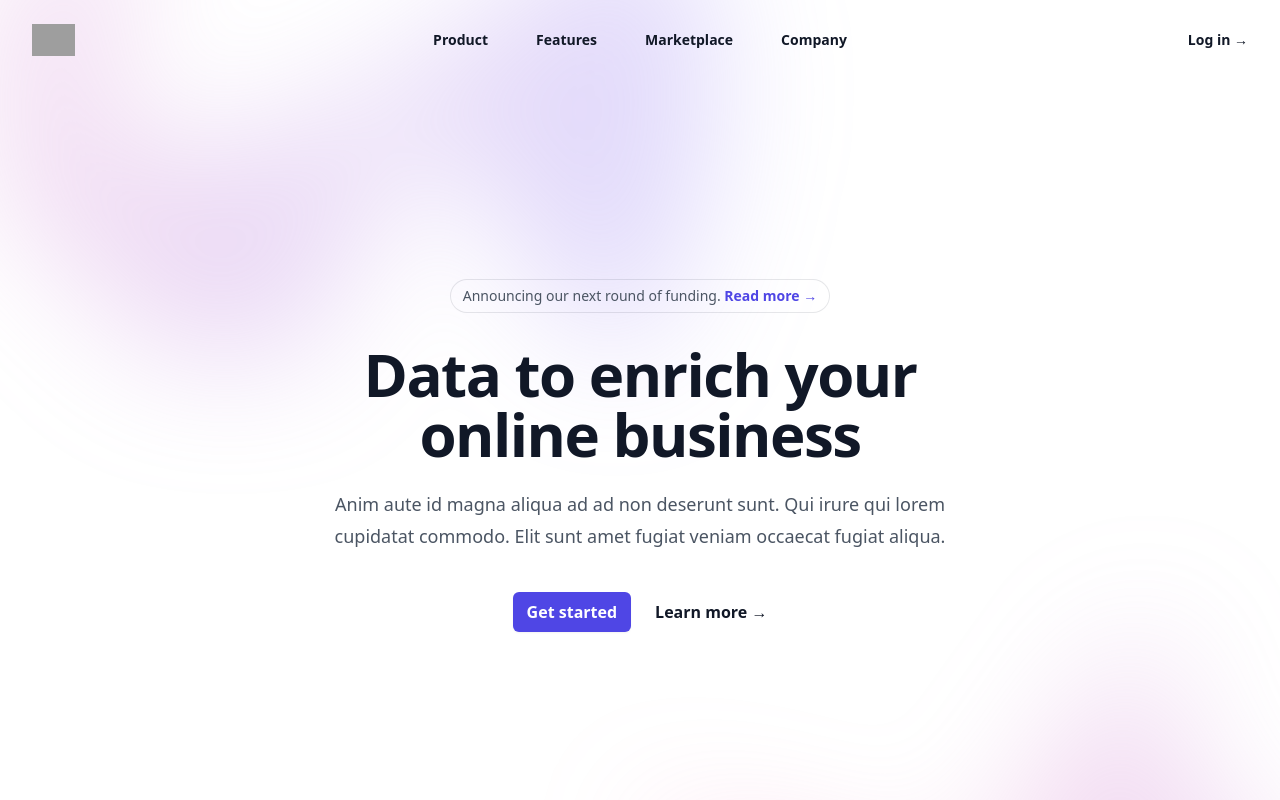
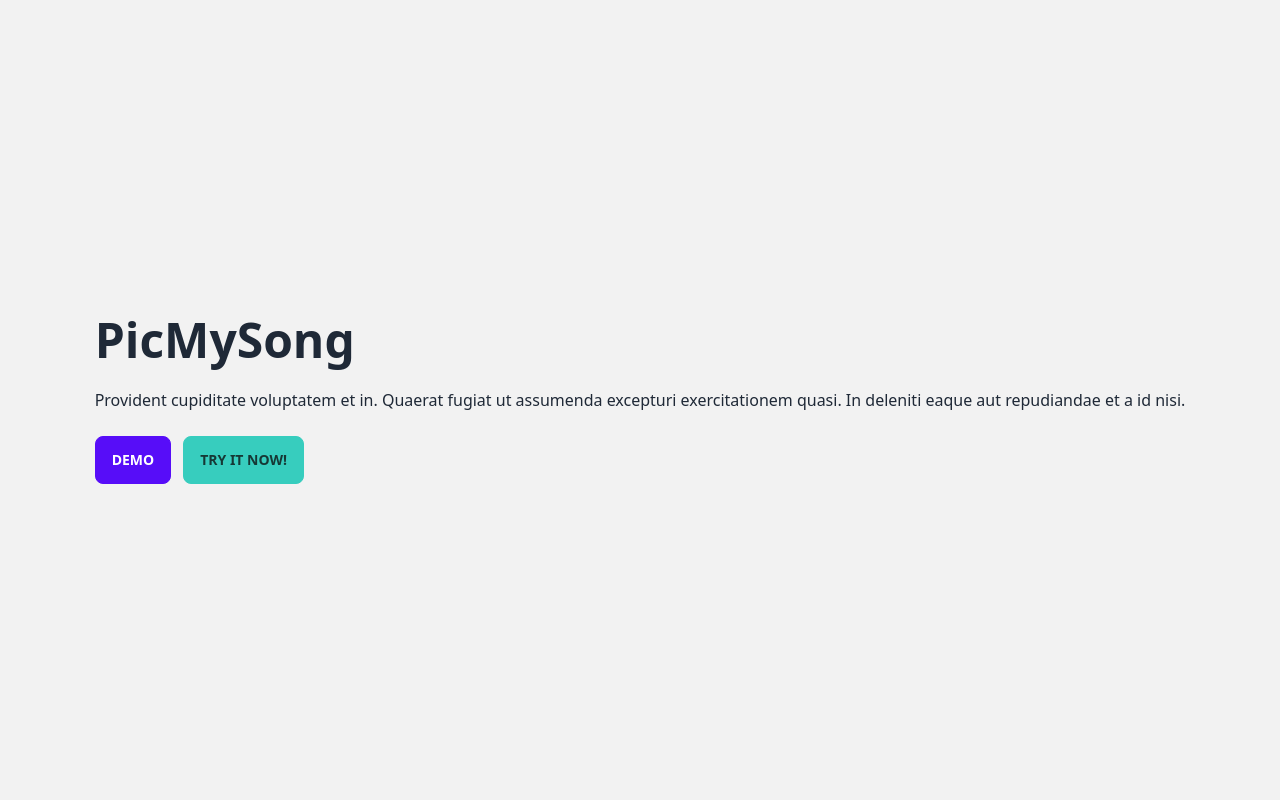
Before and after one commit to kennywlino/pic-my-song-client, a React (Vite) app: page / in a window 1280 px wide. Shown: the top 800 px of the page. Built offline with nearby package versions, Linux system fonts and the light colour scheme; grey boxes are pictures that could not be loaded.

Commit message:
Installed DaisyUI and defined basic Hero component.

```diff
--- a/package.json
+++ b/package.json
@@ -11,6 +11,7 @@
   "dependencies": {
     "@headlessui/react": "^1.7.11",
     "@heroicons/react": "^2.0.15",
+    "daisyui": "^2.51.3",
     "react": "^18.2.0",
     "react-dom": "^18.2.0"
   },
--- a/src/App.tsx
+++ b/src/App.tsx
@@ -1,177 +1,7 @@
-import { useState } from 'react'
-import { Dialog } from '@headlessui/react'
-import { Bars3Icon, XMarkIcon } from '@heroicons/react/24/outline'
+import Hero from "./Hero";
 
-const navigation = [
-  { name: 'Product', href: '#' },
-  { name: 'Features', href: '#' },
-  { name: 'Marketplace', href: '#' },
-  { name: 'Company', href: '#' },
-]
-
-export default function Example() {
-  const [mobileMenuOpen, setMobileMenuOpen] = useState(false)
-
+export default function App() {
   return (
-    <div className="isolate bg-white">
-      <div className="absolute inset-x-0 top-[-10rem] -z-10 transform-gpu overflow-hidden blur-3xl sm:top-[-20rem]">
-        <svg
-          className="relative left-[calc(50%-11rem)] -z-10 h-[21.1875rem] max-w-none -translate-x-1/2 rotate-[30deg] sm:left-[calc(50%-30rem)] sm:h-[42.375rem]"
-          viewBox="0 0 1155 678"
-        >
-          <path
-            fill="url(#45de2b6b-92d5-4d68-a6a0-9b9b2abad533)"
-            fillOpacity=".3"
-            d="M317.219 518.975L203.852 678 0 438.341l317.219 80.634 204.172-286.402c1.307 132.337 45.083 346.658 209.733 145.248C936.936 126.058 882.053-94.234 1031.02 41.331c119.18 108.451 130.68 295.337 121.53 375.223L855 299l21.173 362.054-558.954-142.079z"
-          />
-          <defs>
-            <linearGradient
-              id="45de2b6b-92d5-4d68-a6a0-9b9b2abad533"
-              x1="1155.49"
-              x2="-78.208"
-              y1=".177"
-              y2="474.645"
-              gradientUnits="userSpaceOnUse"
-            >
-              <stop stopColor="#9089FC" />
-              <stop offset={1} stopColor="#FF80B5" />
-            </linearGradient>
-          </defs>
-        </svg>
-      </div>
-      <div className="px-6 pt-6 lg:px-8">
-        <nav className="flex items-center justify-between" aria-label="Global">
-          <div className="flex lg:flex-1">
-            <a href="#" className="-m-1.5 p-1.5">
-              <span className="sr-only">Your Company</span>
-              <img className="h-8" src="https://tailwindui.com/img/logos/mark.svg?color=indigo&shade=600" alt="" />
-            </a>
-          </div>
-          <div className="flex lg:hidden">
-            <button
-              type="button"
-              className="-m-2.5 inline-flex items-center justify-center rounded-md p-2.5 text-gray-700"
-              onClick={() => setMobileMenuOpen(true)}
-            >
-              <span className="sr-only">Open main menu</span>
-              <Bars3Icon className="h-6 w-6" aria-hidden="true" />
-            </button>
-          </div>
-          <div className="hidden lg:flex lg:gap-x-12">
-            {navigation.map((item) => (
-              <a key={item.name} href={item.href} className="text-sm font-semibold leading-6 text-gray-900">
-                {item.name}
-              </a>
-            ))}
-          </div>
-          <div className="hidden lg:flex lg:flex-1 lg:justify-end">
-            <a href="#" className="text-sm font-semibold leading-6 text-gray-900">
-              Log in <span aria-hidden="true">&rarr;</span>
-            </a>
-          </div>
-        </nav>
-        <Dialog as="div" open={mobileMenuOpen} onClose={setMobileMenuOpen}>
-          <Dialog.Panel focus="true" className="fixed inset-0 z-10 overflow-y-auto bg-white px-6 py-6 lg:hidden">
-            <div className="flex items-center justify-between">
-              <a href="#" className="-m-1.5 p-1.5">
-                <span className="sr-only">Your Company</span>
-                <img className="h-8" src="https://tailwindui.com/img/logos/mark.svg?color=indigo&shade=600" alt="" />
-              </a>
-              <button
-                type="button"
-                className="-m-2.5 rounded-md p-2.5 text-gray-700"
-                onClick={() => setMobileMenuOpen(false)}
-              >
-                <span className="sr-only">Close menu</span>
-                <XMarkIcon className="h-6 w-6" aria-hidden="true" />
-              </button>
-            </div>
-            <div className="mt-6 flow-root">
-              <div className="-my-6 divide-y divide-gray-500/10">
-                <div className="space-y-2 py-6">
-                  {navigation.map((item) => (
-                    <a
-                      key={item.name}
-                      href={item.href}
-                      className="-mx-3 block rounded-lg py-2 px-3 text-base font-semibold leading-7 text-gray-900 hover:bg-gray-400/10"
-                    >
-                      {item.name}
-                    </a>
-                  ))}
-                </div>
-                <div className="py-6">
-                  <a
-                    href="#"
-                    className="-mx-3 block rounded-lg py-2.5 px-3 text-base font-semibold leading-6 text-gray-900 hover:bg-gray-400/10"
-                  >
-                    Log in
-                  </a>
-                </div>
-              </div>
-            </div>
-          </Dialog.Panel>
-        </Dialog>
-      </div>
-      <main>
-        <div className="relative px-6 lg:px-8">
-          <div className="mx-auto max-w-2xl py-32 sm:py-48 lg:py-56">
-            <div className="hidden sm:mb-8 sm:flex sm:justify-center">
-              <div className="relative rounded-full py-1 px-3 text-sm leading-6 text-gray-600 ring-1 ring-gray-900/10 hover:ring-gray-900/20">
-                Announcing our next round of funding.{' '}
-                <a href="#" className="font-semibold text-indigo-600">
-                  <span className="absolute inset-0" aria-hidden="true" />
-                  Read more <span aria-hidden="true">&rarr;</span>
-                </a>
-              </div>
-            </div>
-            <div className="text-center">
-              <h1 className="text-4xl font-bold tracking-tight text-gray-900 sm:text-6xl">
-                Data to enrich your online business
-              </h1>
-              <p className="mt-6 text-lg leading-8 text-gray-600">
-                Anim aute id magna aliqua ad ad non deserunt sunt. Qui irure qui lorem cupidatat commodo. Elit sunt amet
-                fugiat veniam occaecat fugiat aliqua.
-              </p>
-              <div className="mt-10 flex items-center justify-center gap-x-6">
-                <a
-                  href="#"
-                  className="rounded-md bg-indigo-600 px-3.5 py-1.5 text-base font-semibold leading-7 text-white shadow-sm hover:bg-indigo-500 focus-visible:outline focus-visible:outline-2 focus-visible:outline-offset-2 focus-visible:outline-indigo-600"
-                >
-                  Get started
-                </a>
-                <a href="#" className="text-base font-semibold leading-7 text-gray-900">
-                  Learn more <span aria-hidden="true">→</span>
-                </a>
-              </div>
-            </div>
-          </div>
-          <div className="absolute inset-x-0 top-[calc(100%-13rem)] -z-10 transform-gpu overflow-hidden blur-3xl sm:top-[calc(100%-30rem)]">
-            <svg
-              className="relative left-[calc(50%+3rem)] h-[21.1875rem] max-w-none -translate-x-1/2 sm:left-[calc(50%+36rem)] sm:h-[42.375rem]"
-              viewBox="0 0 1155 678"
-            >
-              <path
-                fill="url(#ecb5b0c9-546c-4772-8c71-4d3f06d544bc)"
-                fillOpacity=".3"
-                d="M317.219 518.975L203.852 678 0 438.341l317.219 80.634 204.172-286.402c1.307 132.337 45.083 346.658 209.733 145.248C936.936 126.058 882.053-94.234 1031.02 41.331c119.18 108.451 130.68 295.337 121.53 375.223L855 299l21.173 362.054-558.954-142.079z"
-              />
-              <defs>
-                <linearGradient
-                  id="ecb5b0c9-546c-4772-8c71-4d3f06d544bc"
-                  x1="1155.49"
-                  x2="-78.208"
-                  y1=".177"
-                  y2="474.645"
-                  gradientUnits="userSpaceOnUse"
-                >
-                  <stop stopColor="#9089FC" />
-                  <stop offset={1} stopColor="#FF80B5" />
-                </linearGradient>
-              </defs>
-            </svg>
-          </div>
-        </div>
-      </main>
-    </div>
-  )
-}
+    <Hero />
+  );
+};
--- /dev/null
+++ b/src/Hero.tsx
@@ -0,0 +1,16 @@
+export default function Hero() {
+  return (
+  <div className="hero min-h-screen bg-base-200">
+    <div className="hero-content">
+      <div>
+        <h1 className="text-5xl font-bold">PicMySong</h1>
+        <p className="py-6">Provident cupiditate voluptatem et in. Quaerat fugiat ut assumenda excepturi exercitationem quasi. In deleniti eaque aut repudiandae et a id nisi.</p>
+      <div className="flex gap-3">
+        <button className="btn btn-primary">Demo</button>
+        <button className="btn btn-accent">Try It Now!</button>
+      </div>
+      </div>
+    </div>
+  </div>
+  );
+};
--- a/tailwind.config.cjs
+++ b/tailwind.config.cjs
@@ -1,5 +1,9 @@
 /** @type {import('tailwindcss').Config} */
 module.exports = {
+  mode: 'jit',
+  purge: [
+    "./src/**/*.{js,ts,jsx,tsx}",
+  ],
   content: [
     "./index.html",
     "./src/**/*.{js,ts,jsx,tsx}",
@@ -7,5 +11,5 @@ module.exports = {
   theme: {
     extend: {},
   },
-  plugins: [],
+  plugins: [require("daisyui")],
 }
```
Also changed, not shown: 2 other files (tests, documents, lock files or other folders).
